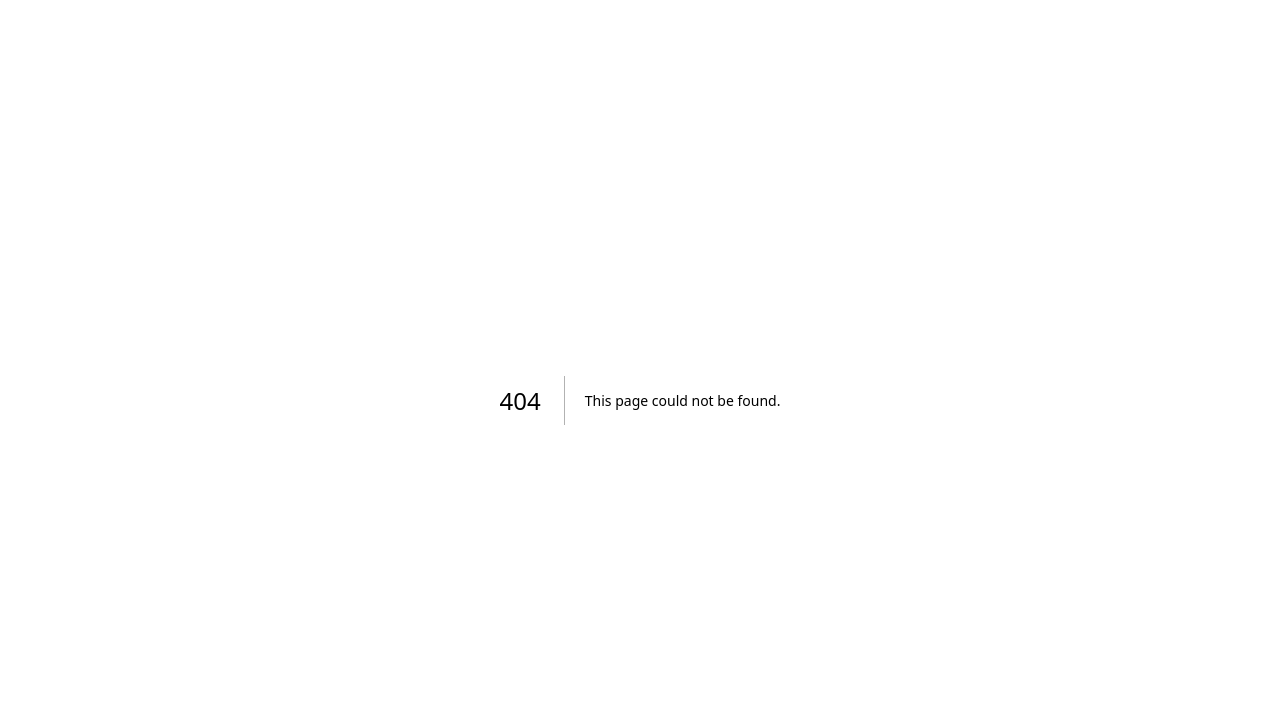
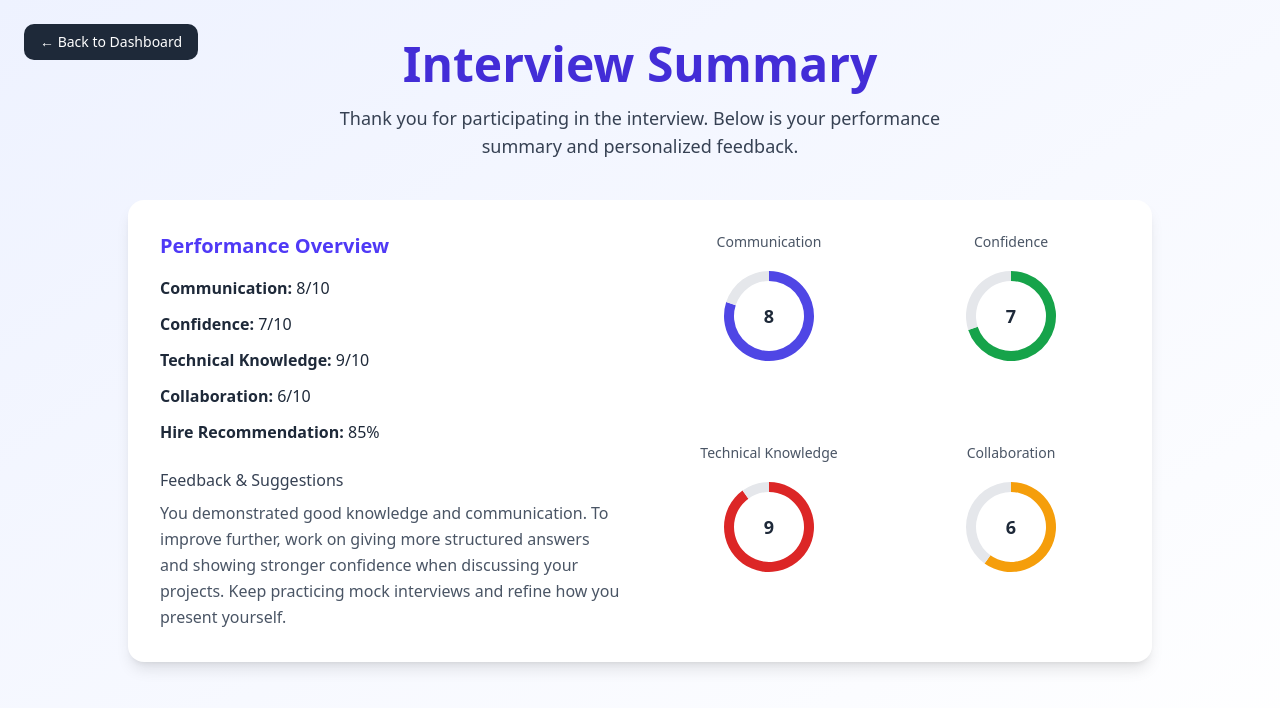
Before and after one commit to GIT-Pushers/EchoHire, a Next.js app: page /result in a window 1280 px wide. Before the commit this address had no page. Shown: the top 708 px of the page. Built offline with nearby package versions, Linux system fonts and the light colour scheme.

Commit message:
page for result

```diff
--- a/package.json
+++ b/package.json
@@ -44,6 +44,7 @@
     "react-dom": "19.1.0",
     "react-hook-form": "^7.61.1",
     "react-icons": "^5.5.0",
+    "recharts": "^3.1.0",
     "sonner": "^2.0.6",
     "tailwind-merge": "^3.3.1",
     "uuid": "^11.1.0",
--- /dev/null
+++ b/src/app/(interview)/result/page.tsx
@@ -0,0 +1,134 @@
+"use client";
+
+import { PieChart, Pie, Cell, ResponsiveContainer, Tooltip } from "recharts";
+import { useRouter } from "next/navigation";
+
+const interviewResult = {
+  communication: 8,
+  confidence: 7,
+  technicalKnowledge: 9,
+  collaboration: 6,
+  hirePercentage: 85,
+  suggestion:
+    "You demonstrated good knowledge and communication. To improve further, work on giving more structured answers and showing stronger confidence when discussing your projects. Keep practicing mock interviews and refine how you present yourself.",
+};
+
+const COLORS = ["#4F46E5", "#16A34A", "#DC2626", "#F59E0B"];
+
+const metricData = [
+  {
+    name: "Communication",
+    value: interviewResult.communication,
+    color: COLORS[0],
+  },
+  { name: "Confidence", value: interviewResult.confidence, color: COLORS[1] },
+  {
+    name: "Technical Knowledge",
+    value: interviewResult.technicalKnowledge,
+    color: COLORS[2],
+  },
+  {
+    name: "Collaboration",
+    value: interviewResult.collaboration,
+    color: COLORS[3],
+  },
+];
+
+export default function InterviewEndPage() {
+  const router = useRouter();
+
+  return (
+    <div className="min-h-screen w-full bg-gradient-to-br from-indigo-50 to-white px-4 py-10 flex flex-col items-center relative">
+      {/* Back to Dashboard */}
+      <button
+        onClick={() => router.push("/dashboard")}
+        className="absolute top-6 left-6 text-sm font-medium text-white bg-gray-800 hover:bg-gray-900 px-4 py-2 rounded-lg transition duration-200"
+      >
+        ← Back to Dashboard
+      </button>
+
+      {/* Title */}
+      <h1 className="text-4xl md:text-5xl font-bold text-indigo-700 text-center mb-4">
+        Interview Summary
+      </h1>
+      <p className="text-center text-gray-700 max-w-2xl mb-10 text-lg">
+        Thank you for participating in the interview. Below is your performance
+        summary and personalized feedback.
+      </p>
+
+      {/* Feedback Section */}
+      <div className="w-full max-w-5xl bg-white p-8 rounded-2xl shadow-lg grid grid-cols-1 md:grid-cols-2 gap-10">
+        {/* Left - Text Feedback */}
+        <div>
+          <h2 className="text-xl font-semibold text-indigo-600 mb-4">
+            Performance Overview
+          </h2>
+          <ul className="space-y-3 text-gray-800 text-base">
+            <li>
+              <strong>Communication:</strong> {interviewResult.communication}/10
+            </li>
+            <li>
+              <strong>Confidence:</strong> {interviewResult.confidence}/10
+            </li>
+            <li>
+              <strong>Technical Knowledge:</strong>{" "}
+              {interviewResult.technicalKnowledge}/10
+            </li>
+            <li>
+              <strong>Collaboration:</strong> {interviewResult.collaboration}/10
+            </li>
+            <li>
+              <strong>Hire Recommendation:</strong>{" "}
+              {interviewResult.hirePercentage}%
+            </li>
+          </ul>
+
+          <div className="mt-6">
+            <h3 className="text-md font-medium mb-2 text-gray-700">
+              Feedback & Suggestions
+            </h3>
+            <p className="text-gray-600 leading-relaxed">
+              {interviewResult.suggestion}
+            </p>
+          </div>
+        </div>
+
+        {/* Right - Pie Chart Feedback */}
+        <div className="grid grid-cols-2 gap-6">
+          {metricData.map((metric, index) => (
+            <div key={index} className="flex flex-col items-center">
+              <h4 className="text-sm font-medium text-gray-600 mb-2">
+                {metric.name}
+              </h4>
+              <div className="relative w-28 h-28">
+                <ResponsiveContainer width="100%" height="100%">
+                  <PieChart>
+                    <Pie
+                      data={[
+                        { value: metric.value },
+                        { value: 10 - metric.value },
+                      ]}
+                      dataKey="value"
+                      startAngle={90}
+                      endAngle={-270}
+                      innerRadius={35}
+                      outerRadius={45}
+                      stroke="none"
+                    >
+                      <Cell fill={metric.color} />
+                      <Cell fill="#E5E7EB" />
+                    </Pie>
+                    <Tooltip />
+                  </PieChart>
+                </ResponsiveContainer>
+                <div className="absolute inset-0 flex items-center justify-center text-lg font-semibold text-gray-800">
+                  {metric.value}
+                </div>
+              </div>
+            </div>
+          ))}
+        </div>
+      </div>
+    </div>
+  );
+}
```
Also changed, not shown: 1 other file (tests, documents, lock files or other folders).
